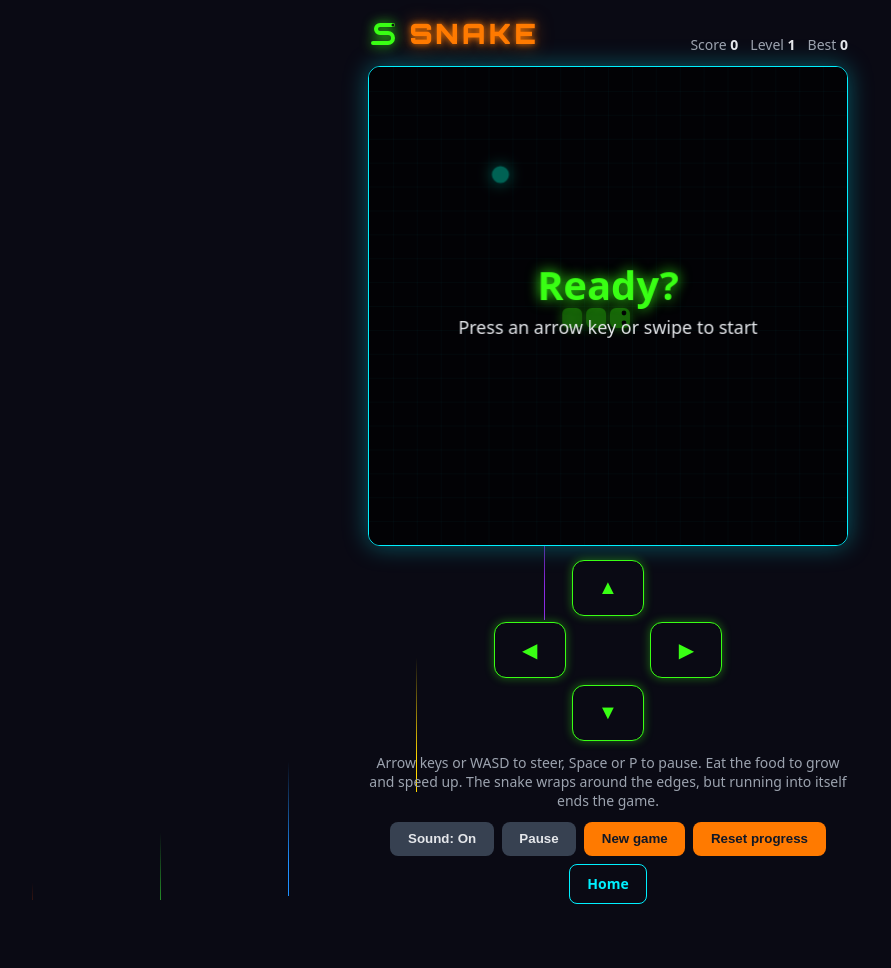
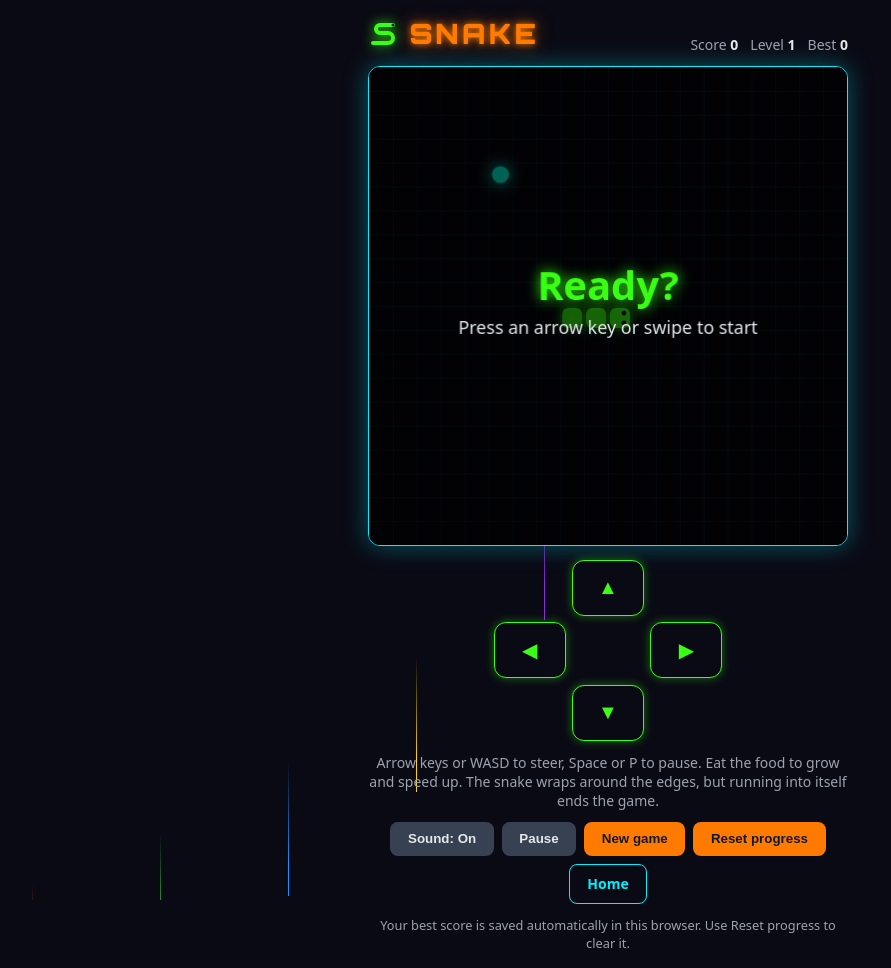
Before and after one commit to Digitalus/digitalus.github.io, a Jekyll site: the page apps/snake/index.html, which Jekyll copies as it is, in a window 1280 px wide. Shown: the whole page, without its empty margins (32-923 px from the left). Built offline with Jekyll 4.4.1, drawn with Linux system fonts in a browser that asks for light colours; before the commit the page ends 920 px from its top, so only the background shows below that.

Commit message:
Frogger and Snake: add note that best scores are saved in the browser
Adds a small .game__note line under the buttons, visible on mobile too. Minified style.css rebuilt from src.

```diff
--- a/apps/frogger/index.html
+++ b/apps/frogger/index.html
@@ -75,6 +75,7 @@
         <button id="reset" type="button">Reset progress</button>
         <a class="game__home" href="https://digitalus.github.io/">Home</a>
       </div>
+      <small class="game__note">Your best score is saved automatically in this browser. Use Reset progress to clear it.</small>
     </div>
   </main>
 
--- a/apps/snake/index.html
+++ b/apps/snake/index.html
@@ -75,6 +75,7 @@
         <button id="reset" type="button">Reset progress</button>
         <a class="game__home" href="https://digitalus.github.io/">Home</a>
       </div>
+      <small class="game__note">Your best score is saved automatically in this browser. Use Reset progress to clear it.</small>
     </div>
   </main>
 
--- a/src/apps/frogger/style.css
+++ b/src/apps/frogger/style.css
@@ -249,3 +249,9 @@ canvas {
   letter-spacing: 0.06em;
   text-transform: uppercase;
 }
+
+.game__note {
+  font-size: 0.8rem;
+  color: #9ca3af;
+  text-align: center;
+}
--- a/src/apps/snake/style.css
+++ b/src/apps/snake/style.css
@@ -250,3 +250,9 @@ canvas {
 .game__controls button:hover {
   opacity: 0.9;
 }
+
+.game__note {
+  font-size: 0.8rem;
+  color: #9ca3af;
+  text-align: center;
+}
```
Also changed, not shown: apps/frogger/style.css, apps/snake/style.css.
